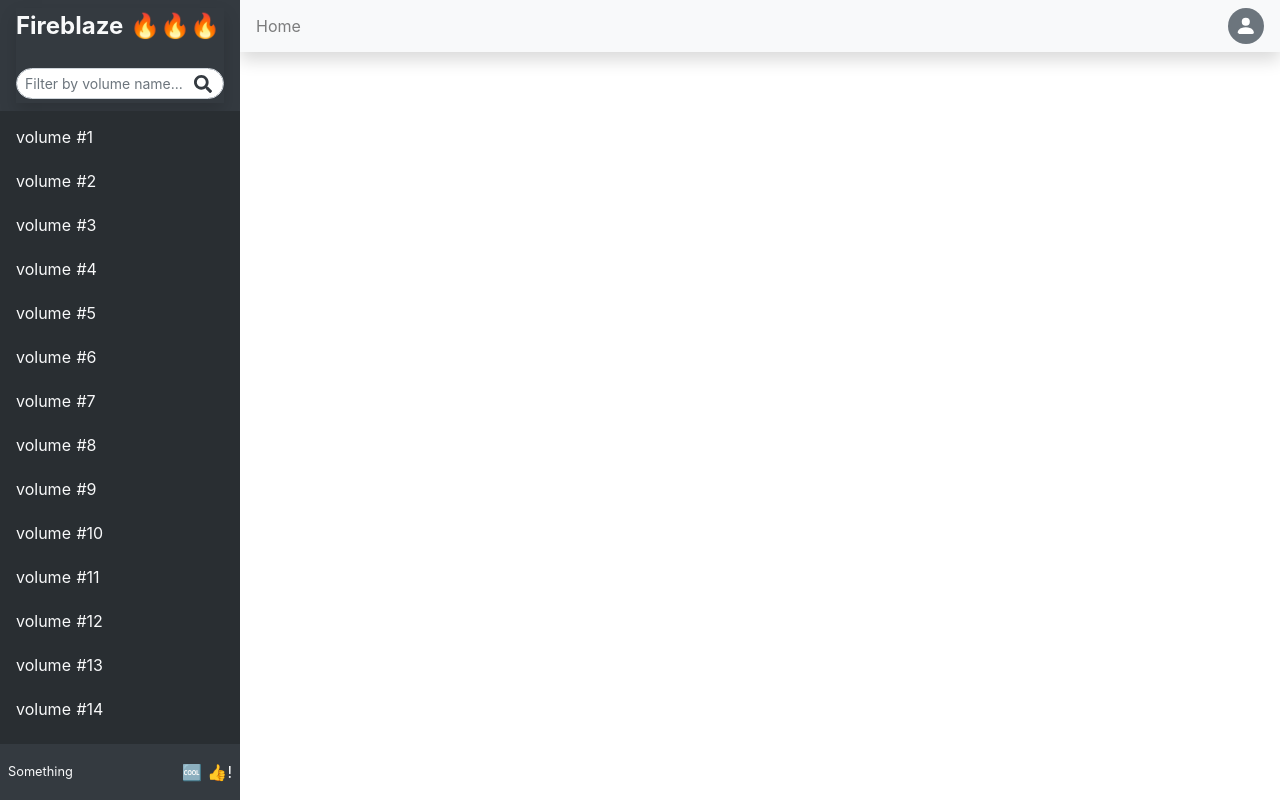
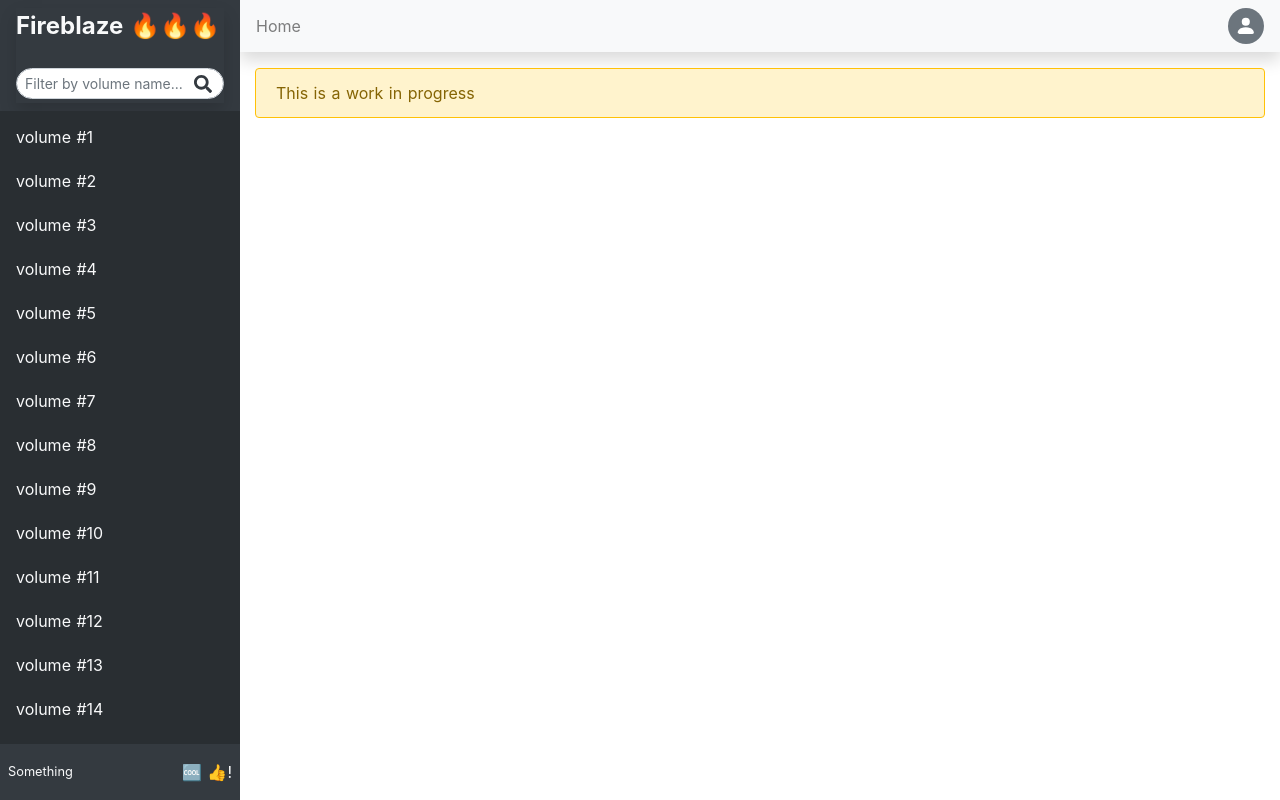
Before and after one commit to markterence/fireblaze, a Nuxt app: page / in a window 1280 px wide. Built offline with nearby package versions, Linux system fonts and the light colour scheme; no server answers.

Commit message:
chore: add WIP warning banner

```diff
--- a/pages/index.vue
+++ b/pages/index.vue
@@ -90,6 +90,9 @@
       </b-navbar>
       <b-container fluid>
         <div class="py-3">
+          <b-alert show variant="warning" class="border-warning"
+            >This is a work in progress</b-alert
+          >
           <NuxtChild :key="$route.params.id" />
         </div>
       </b-container>
```
